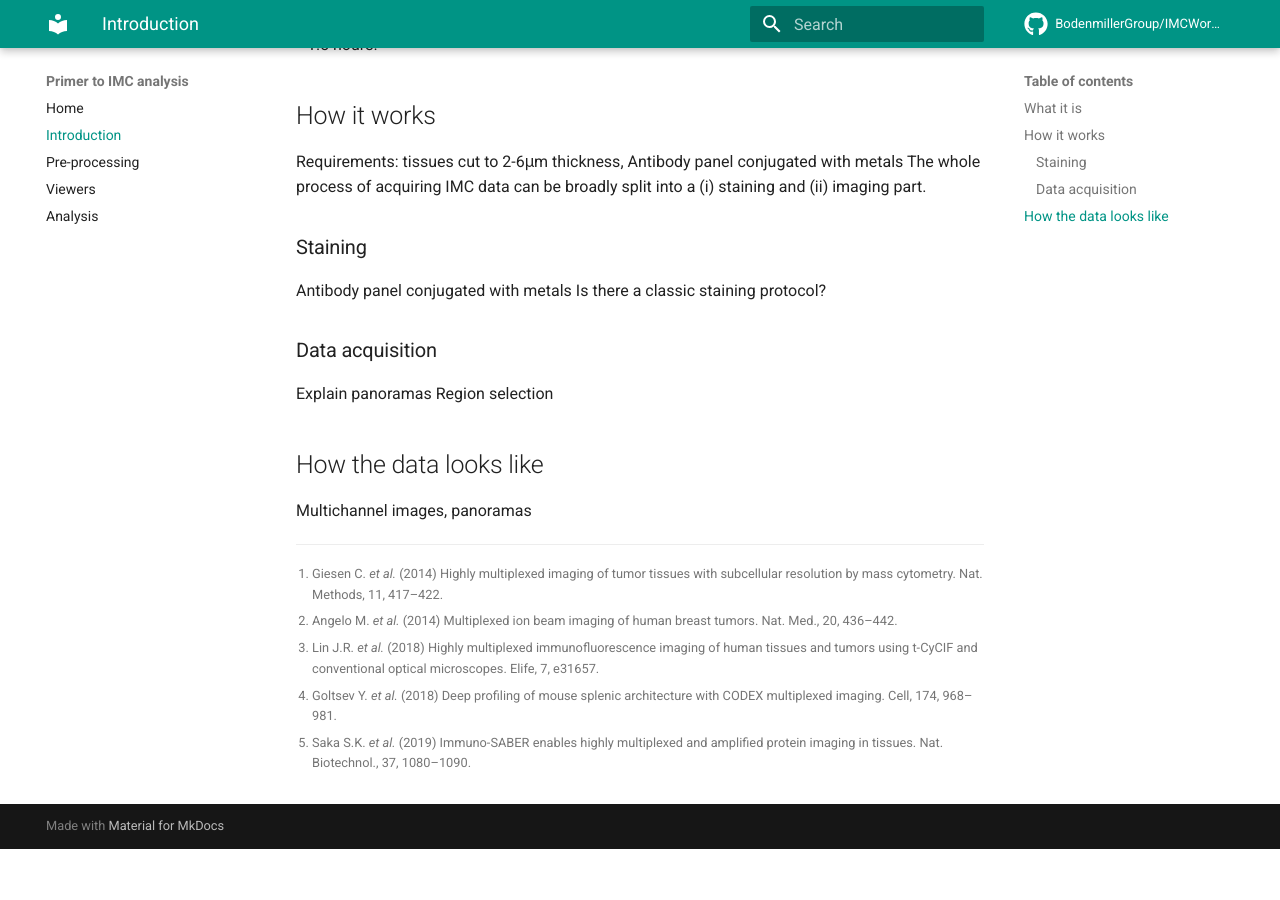
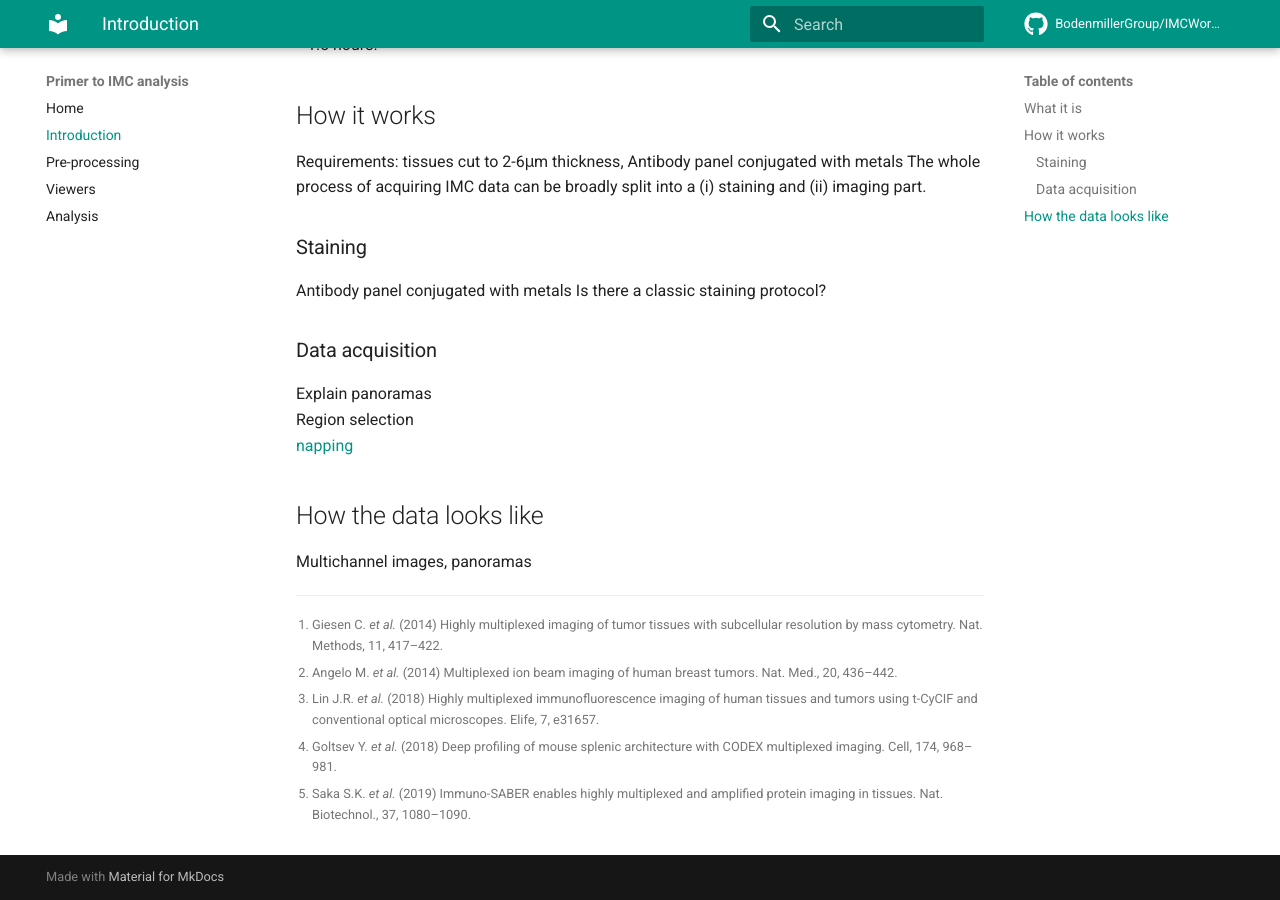
Before and after one commit to BodenmillerGroup/IMCWorkflow, an MkDocs documentation site: the page built from docs/intro.md, in a window 1280 px wide and 900 px high, scrolled down 802 px. Built offline with MkDocs 1.6.1 and Material for MkDocs 9.7.7, drawn with Linux system fonts in a browser that asks for light colours; comment, search, counter and statistics services are not loaded; before the commit the page ends 1651 px from its top, so only the background shows below that.

Commit message:
Update intro.md

```diff
--- a/docs/intro.md
+++ b/docs/intro.md
@@ -28,6 +28,7 @@ Is there a classic staining protocol?
 
 Explain panoramas
 Region selection
+[napping](https://github.com/BodenmillerGroup/napping)
 
 ## How the data looks like
 
```
